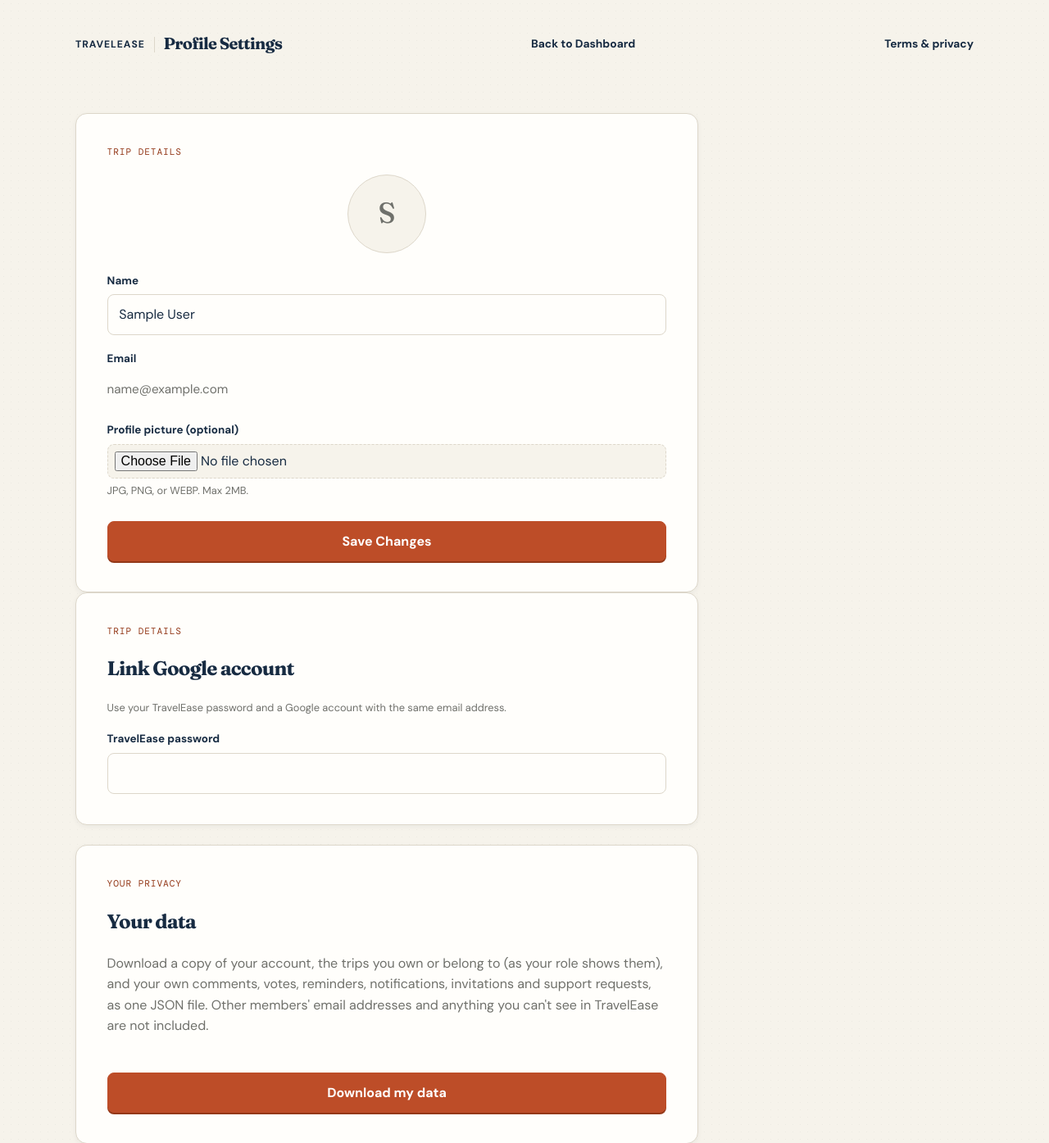
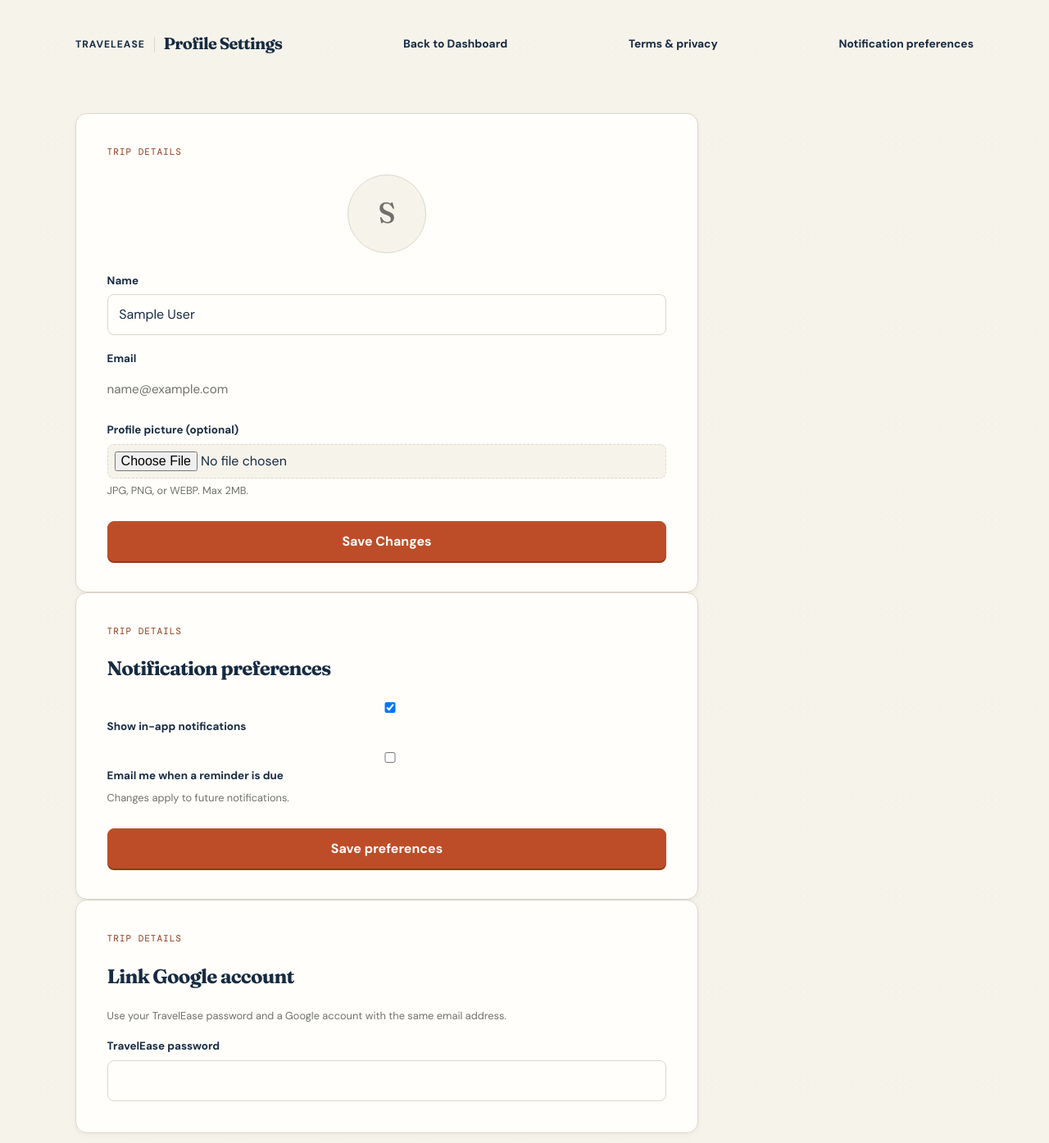
Before and after one commit to moriyamao/TravelEase, a PHP site: page /profile.php in a window 1280 px wide. Shown: the top 1395 px of the page at 82% size. Run offline with PHP 8.4, Linux system fonts and the light colour scheme; the visitor is signed in with stand-in values (Sample User, id 1); some libraries are stand-ins or nearby versions.

Commit message:
fix: resolve account profile and support audit gaps

```diff
--- a/auth/google_link.php
+++ b/auth/google_link.php
@@ -2,6 +2,7 @@
 require_once __DIR__ . '/../includes/session.php';
 require_once __DIR__ . '/../config/database.php';
 require_once __DIR__ . '/../includes/csrf.php';
+require_once __DIR__ . '/../includes/validation.php';
 require_once __DIR__ . '/../includes/google_auth.php';
 require_once __DIR__ . '/../includes/auth.php';
 
--- a/profile.php
+++ b/profile.php
@@ -12,7 +12,7 @@ require_login();
 $pdo = get_db_connection();
 $userId = current_user_id();
 
-$stmt = $pdo->prepare('SELECT name, email, profile_picture, google_subject, password_hash IS NOT NULL AS has_password FROM users WHERE id = :id LIMIT 1');
+$stmt = $pdo->prepare('SELECT name, email, profile_picture, google_subject, password_hash IS NOT NULL AS has_password, notify_in_app, notify_email FROM users WHERE id = :id LIMIT 1');
 $stmt->execute(['id' => $userId]);
 $user = $stmt->fetch();
 
@@ -24,6 +24,9 @@ if (!$user) {
 
 $errors = [];
 $success = false;
+$notificationNotice = $_SESSION['notification_notice'] ?? null;
+$notificationError = $_SESSION['notification_error'] ?? null;
+unset($_SESSION['notification_notice'], $_SESSION['notification_error']);
 $name = $user['name'];
 
 if ($_SERVER['REQUEST_METHOD'] === 'POST') {
@@ -45,7 +48,7 @@ if ($_SERVER['REQUEST_METHOD'] === 'POST') {
                 $extension = validate_profile_picture_upload($_FILES['profile_picture']);
 
                 $uploadDir = __DIR__ . '/uploads/profile_pictures/';
-                $filename  = 'user_' . $userId . '_' . time() . '.' . $extension;
+                $filename  = 'user_' . $userId . '_' . time() . '_' . bin2hex(random_bytes(16)) . '.' . $extension;
                 $destPath  = $uploadDir . $filename;
 
                 if (!move_uploaded_file($_FILES['profile_picture']['tmp_name'], $destPath)) {
@@ -120,9 +123,7 @@ $backLink = $dashboardByRole[current_user_role()] ?? '/public/index.php';
             <h1>Profile Settings</h1>
             <a href="<?= htmlspecialchars($backLink, ENT_QUOTES, 'UTF-8') ?>" class="logout-link">Back to Dashboard</a>
             <a href="/public/information.php" class="logout-link">Terms &amp; privacy</a>
-            <?php if (current_user_role() === 'customer'): ?>
-            <a href="/customer/notifications.php#preferences" class="logout-link">Notification preferences</a>
-            <?php endif; ?>
+            <a href="#notification-preferences" class="logout-link">Notification preferences</a>
         </header>
 
         <div class="form-card">
@@ -165,6 +166,22 @@ $backLink = $dashboardByRole[current_user_role()] ?? '/public/index.php';
                 <button type="submit">Save Changes</button>
             </form>
         </div>
+        <section class="form-card" id="notification-preferences" aria-labelledby="notification-preferences-heading">
+            <h2 id="notification-preferences-heading">Notification preferences</h2>
+            <?php if ($notificationNotice): ?><p class="success-message" role="status"><?= htmlspecialchars($notificationNotice, ENT_QUOTES, 'UTF-8') ?></p><?php endif; ?>
+            <?php if ($notificationError): ?><p class="form-errors" role="alert"><?= htmlspecialchars($notificationError, ENT_QUOTES, 'UTF-8') ?></p><?php endif; ?>
+            <form method="post" action="/customer/notification_action.php">
+                <?= csrf_field() ?>
+                <input type="hidden" name="action" value="preferences">
+                <input type="hidden" name="return_to" value="profile">
+                <input type="hidden" name="enabled" value="0">
+                <label><input type="checkbox" name="enabled" value="1"<?= (int) $user['notify_in_app'] === 1 ? ' checked' : '' ?>> Show in-app notifications</label>
+                <input type="hidden" name="email_enabled" value="0">
+                <label><input type="checkbox" name="email_enabled" value="1"<?= (int) $user['notify_email'] === 1 ? ' checked' : '' ?>> Email me when a reminder is due</label>
+                <p class="field-hint">Changes apply to future notifications.</p>
+                <button type="submit">Save preferences</button>
+            </form>
+        </section>
         <?php if ($user['google_subject'] === null): ?>
         <div class="form-card">
             <h2>Link Google account</h2>
--- a/public/information.php
+++ b/public/information.php
@@ -182,6 +182,8 @@ $updated = 'November 22, 2026';
                 <dd>AI service for the support assistant, trip ideas and plan review (see the AI disclaimer).</dd>
                 <dt>Brevo</dt>
                 <dd>Sends verification emails and, if you opt in, reminder emails. It receives your name, email address and the email's content.</dd>
+                <dt>EmailJS and jsDelivr</dt>
+                <dd>The support chat loads the EmailJS browser library from jsDelivr, so your browser contacts that CDN directly. After a support message is saved for staff, your browser also attempts an optional email notification through EmailJS, sending your name, email address, message and a timestamp generated by your browser to EmailJS and its connected email provider. These browser connections expose connection information such as your IP address to the services contacted. Email failure does not remove the saved support conversation.</dd>
                 <dt>Google Sign-In</dt>
                 <dd>Optional sign-in. Google confirms your account and shares your name, email address and Google account ID with TravelEase.</dd>
                 <dt>Geoapify</dt>
```
Also changed, not shown: assets/js/chat-widget.js (+13 -13 lines), chat/ask.php (+19 -9 lines), customer/notification_action.php (+18 -4 lines), README.md.
